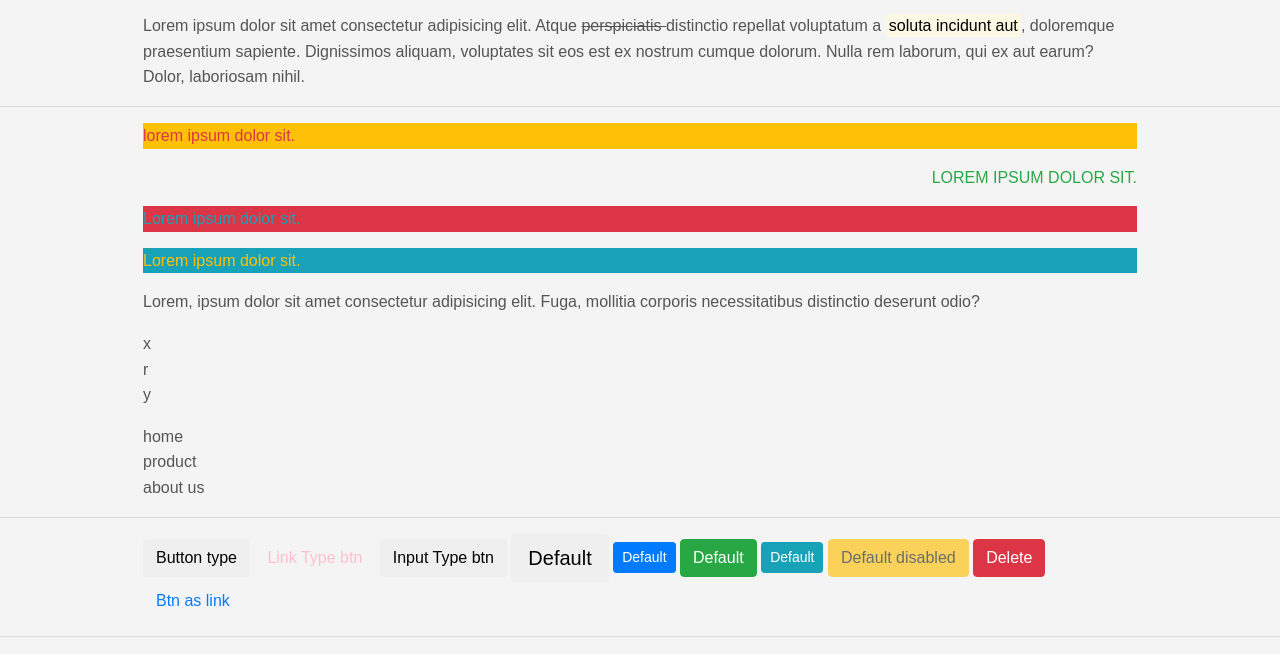
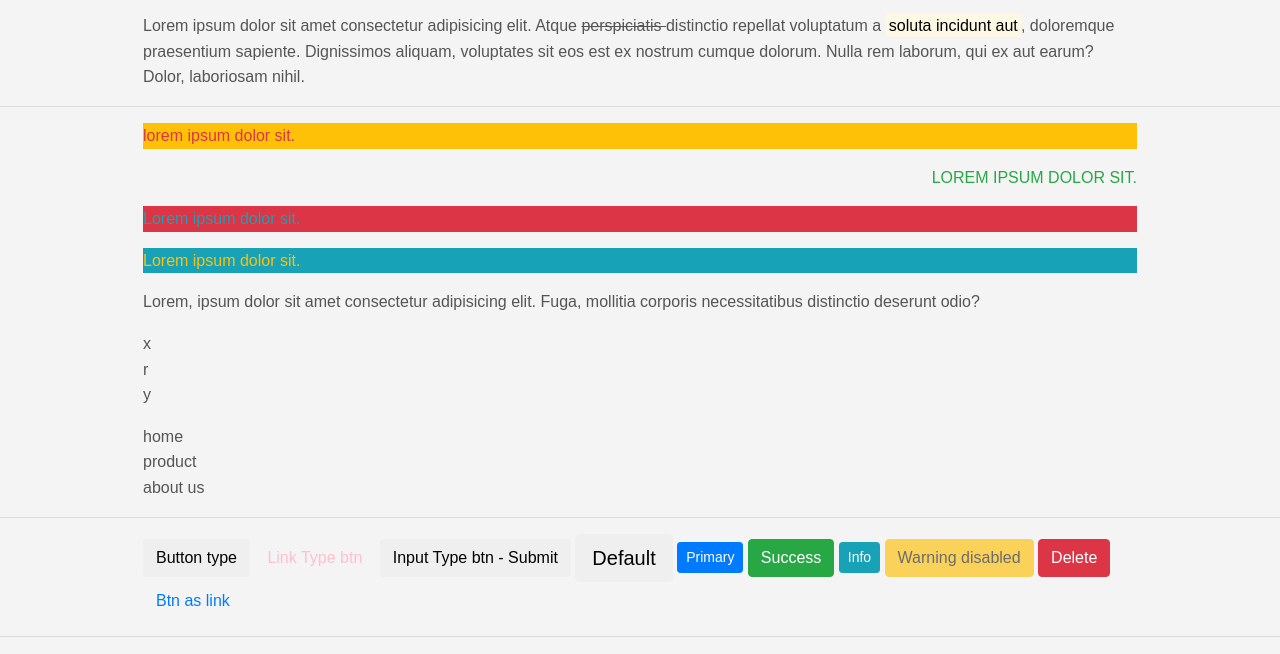
Before and after one commit to tansudasli/html-sandbox, a plain HTML site: page html-bootstrap-fundamentals/index.html in a window 1280 px wide. Shown: the part 110-764 px from the top of the page. Drawn offline with nearby package versions, Linux system fonts and the light colour scheme; files that its build step writes are made by us from their sources.

Commit message:
buttons label corrections

```diff
--- a/html-bootstrap-fundamentals/index.html
+++ b/html-bootstrap-fundamentals/index.html
@@ -56,13 +56,13 @@
     <div class="container">
         <button class="btn btn-default">Button type</button>
         <a href="" class="btn btn-default" role="button">Link Type btn</a>
-        <input type="submit" class="btn btn-default" value="Input Type btn">
+        <input type="submit" class="btn btn-default" value="Input Type btn - Submit">
 
         <button class="btn btn-default btn-lg">Default</button>
-        <button class="btn btn-primary btn-sm">Default</button>
-        <button class="btn btn-success btn-xs">Default</button>
-        <button class="btn btn-info btn-sm">Default</button>
-        <button class="btn btn-warning" disabled="disabled">Default disabled</button>
+        <button class="btn btn-primary btn-sm">Primary</button>
+        <button class="btn btn-success btn-xs">Success</button>
+        <button class="btn btn-info btn-sm">Info</button>
+        <button class="btn btn-warning" disabled="disabled">Warning disabled</button>
         <button class="btn btn-danger">Delete</button>
 
         <button class="btn btn-link">Btn as link</button>
```
